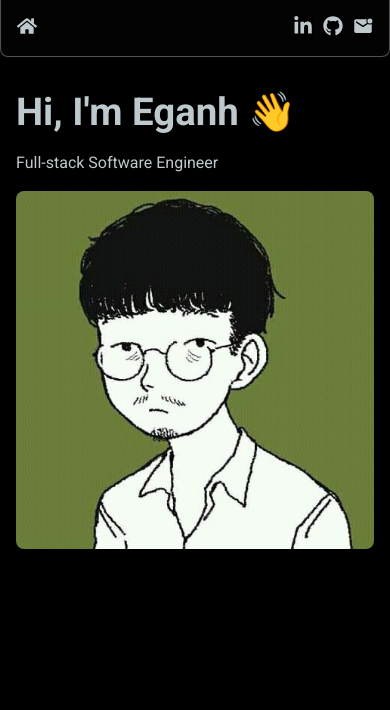
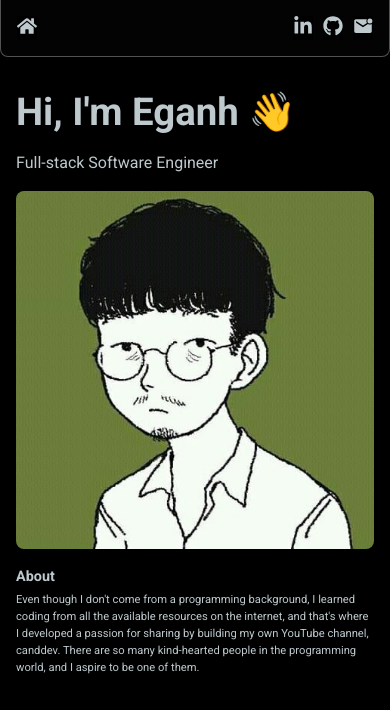
Before and after one commit to Egan-ombaka/portfolio-v1.0.0, a React (Vite) app: page / in a window 390 px wide. Shown: the top 710 px of the page. Built offline with nearby package versions, Linux system fonts and the light colour scheme.

Commit message:
About section

```diff
--- a/src/App.jsx
+++ b/src/App.jsx
@@ -1,12 +1,14 @@
 import React from "react";
 import Header from "./components/Header";
 import Home from "./components/Home";
+import About from "./components/About";
 
 function App() {
   return (
     <div>
       <Header />
       <Home />
+      <About />
     </div>
   );
 }
--- /dev/null
+++ b/src/components/About.jsx
@@ -0,0 +1,23 @@
+import React from "react";
+import "../css/About.css";
+
+const About = () => {
+  return (
+    <div className="about-section">
+      <div className="about-container">
+        <h4 className="about"> About </h4>
+
+        <p className="about-des">
+          Even though I don't come from a programming background, I learned
+          coding from all the available resources on the internet, and that's
+          where I developed a passion for sharing by building my own YouTube
+          channel, canddev. There are so many kind-hearted people in the
+          programming world, and I aspire to be one of them.
+        </p>
+
+      </div>
+    </div>
+  );
+};
+
+export default About;
--- /dev/null
+++ b/src/css/About.css
@@ -0,0 +1,48 @@
+@import url('https://fonts.googleapis.com/css2?family=Roboto:ital,wght@0,100..900;1,100..900&display=swap');
+
+* {
+    font-family: "Roboto", serif;
+    margin: 0;
+    padding: 0;
+}
+.about-section {
+    display: flex;
+    color: #bec9ce;
+    justify-content: center;
+    margin-top: 1em;
+}
+.about-container {
+    max-width: 680px;
+    width: 100%;
+}
+.about {
+    font-size: 1.2em;
+    padding: .5em 0;
+}
+.about-des {
+    font-size: .9em;
+    line-height: 1.5;
+}
+
+@media (max-width: 768px) {
+    .about-container {
+        padding: 0 1em;
+    }
+    .about {
+        font-size: 1em;
+    }
+    .about-des {
+        font-size: .8em;
+    }
+}
+@media (max-width: 480px) {
+    .about-section {
+        margin-top: 0.5em;
+    }
+    .about {
+        font-size: .9em;
+    }
+    .about-des {
+        font-size: .7em;
+    }
+}
```
